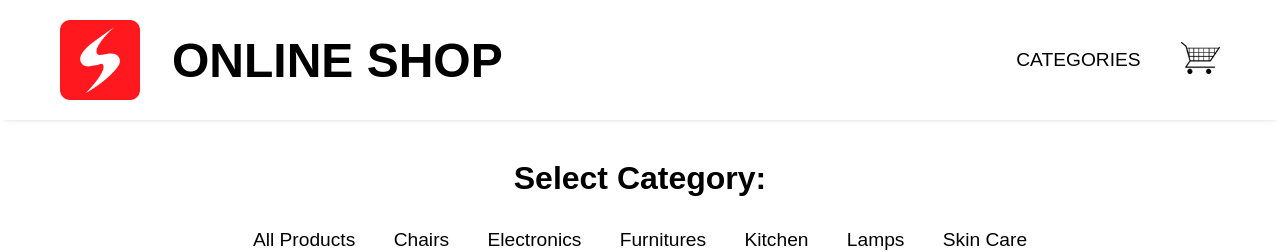
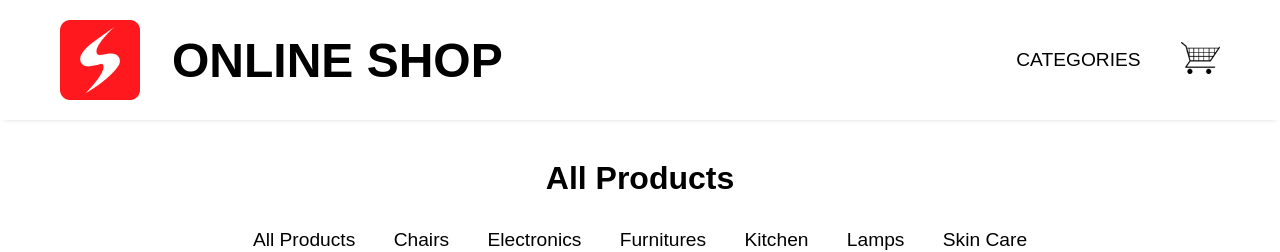
Before and after one commit to KarolKotomski/Minimalist-E-commerce, a React (Create React App) app: page /categories in a window 1280 px wide. Shown: the top 252 px of the page. Built offline with nearby package versions, Linux system fonts and the light colour scheme; a web font is replaced by a local one.

Commit message:
header title correspondes the citem category

```diff
--- a/src/components/CategoriesHeader.jsx
+++ b/src/components/CategoriesHeader.jsx
@@ -4,34 +4,40 @@ import { Link } from "react-router-dom";
 import { useState } from "react";
 
 const CategoriesHeader = () => {
+	const [title, setTitle] = useState("All Products");
+
+	const handleClick = (e) => {
+		setTitle(e);
+	};
+
 	return (
 		<div className='categories-main'>
 			<div className='proud'>
 				<div className='container'>
 					<div className='cat-main-container'>
 						<div className='cat-main-header'>
-							<h1>select category:</h1>
+							<h1>{title}</h1>
 						</div>
 						<div className='filter-btns'>
-							<Link to='all'>
+							<Link to='all' onClick={() => handleClick("all products")}>
 								<button>all products</button>
 							</Link>
-							<Link to='chairs'>
+							<Link to='chairs' onClick={() => handleClick("chairs")}>
 								<button>chairs</button>
 							</Link>
-							<Link to='electronics'>
+							<Link to='electronics' onClick={() => handleClick("electronics")}>
 								<button>electronics</button>
 							</Link>
-							<Link to='furnitures'>
+							<Link to='furnitures' onClick={() => handleClick("furnitures")}>
 								<button>furnitures</button>
 							</Link>
-							<Link to='kitchen'>
+							<Link to='kitchen' onClick={() => handleClick("kitchen")}>
 								<button>kitchen</button>
 							</Link>
-							<Link to='lamps'>
+							<Link to='lamps' onClick={() => handleClick("lamps")}>
 								<button>lamps</button>
 							</Link>
-							<Link to='skin-care'>
+							<Link to='skin-care' onClick={() => handleClick("skin care")}>
 								<button>skin care</button>
 							</Link>
 						</div>
```
